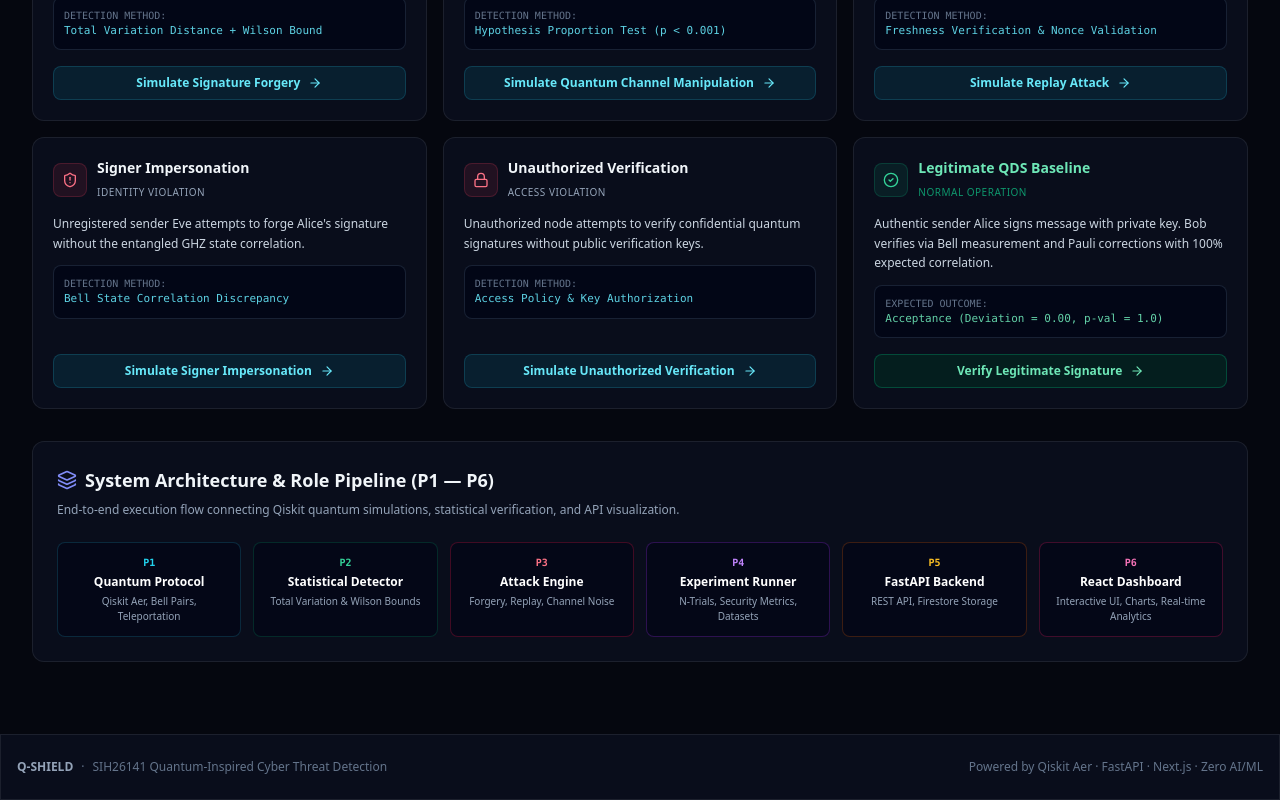
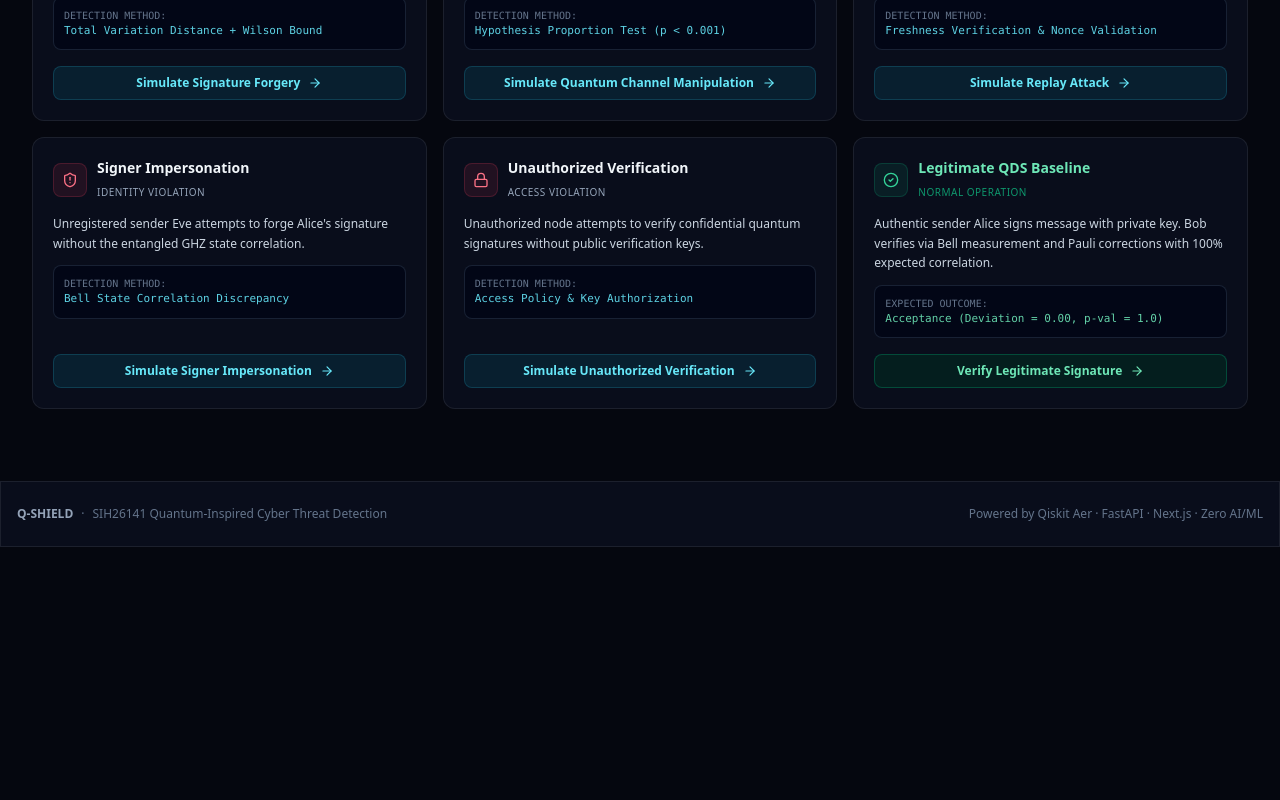
Before and after one commit to VaishnavIUpadyaya/Q-Shield, a Next.js app in the folder frontend/: page / in a window 1280 px wide. Shown: the part 905-1705 px from the top of the page. After the commit the page ends 1452 px from the top, so only its background shows below. Built offline with nearby package versions, Linux system fonts and the light colour scheme; no server answers.

Commit message:
feat: enhance dashboard with real-time quantum simulation and threat analysis

```diff
--- a/frontend/src/components/DashboardOverview.jsx
+++ b/frontend/src/components/DashboardOverview.jsx
@@ -268,55 +268,6 @@ export default function DashboardOverview({ metrics, onNavigateToSim, onRunPrese
           </div>
         </div>
       </div>
-
-      {/* 6-Engineer Architecture Breakdown */}
-      <div className="rounded-xl glass-panel p-6 border border-slate-800">
-        <h2 className="text-lg font-bold text-slate-100 mb-2 flex items-center space-x-2">
-          <Layers className="w-5 h-5 text-indigo-400" />
-          <span>System Architecture & Role Pipeline (P1 — P6)</span>
-        </h2>
-        <p className="text-xs text-slate-400 mb-6">
-          End-to-end execution flow connecting Qiskit quantum simulations, statistical verification, and API visualization.
-        </p>
-
-        <div className="grid grid-cols-2 sm:grid-cols-3 lg:grid-cols-6 gap-3 text-center">
-          <div className="p-3 rounded-lg bg-slate-950/60 border border-cyan-800/40">
-            <span className="text-[10px] font-mono font-bold text-cyan-400 block mb-1">P1</span>
-            <span className="text-xs font-bold text-white block">Quantum Protocol</span>
-            <span className="text-[10px] text-slate-400 block mt-1">Qiskit Aer, Bell Pairs, Teleportation</span>
-          </div>
-
-          <div className="p-3 rounded-lg bg-slate-950/60 border border-emerald-800/40">
-            <span className="text-[10px] font-mono font-bold text-emerald-400 block mb-1">P2</span>
-            <span className="text-xs font-bold text-white block">Statistical Detector</span>
-            <span className="text-[10px] text-slate-400 block mt-1">Total Variation & Wilson Bounds</span>
-          </div>
-
-          <div className="p-3 rounded-lg bg-slate-950/60 border border-rose-800/40">
-            <span className="text-[10px] font-mono font-bold text-rose-400 block mb-1">P3</span>
-            <span className="text-xs font-bold text-white block">Attack Engine</span>
-            <span className="text-[10px] text-slate-400 block mt-1">Forgery, Replay, Channel Noise</span>
-          </div>
-
-          <div className="p-3 rounded-lg bg-slate-950/60 border border-purple-800/40">
-            <span className="text-[10px] font-mono font-bold text-purple-400 block mb-1">P4</span>
-            <span className="text-xs font-bold text-white block">Experiment Runner</span>
-            <span className="text-[10px] text-slate-400 block mt-1">N-Trials, Security Metrics, Datasets</span>
-          </div>
-
-          <div className="p-3 rounded-lg bg-slate-950/60 border border-amber-800/40">
-            <span className="text-[10px] font-mono font-bold text-amber-400 block mb-1">P5</span>
-            <span className="text-xs font-bold text-white block">FastAPI Backend</span>
-            <span className="text-[10px] text-slate-400 block mt-1">REST API, Firestore Storage</span>
-          </div>
-
-          <div className="p-3 rounded-lg bg-slate-950/60 border border-pink-800/40">
-            <span className="text-[10px] font-mono font-bold text-pink-400 block mb-1">P6</span>
-            <span className="text-xs font-bold text-white block">React Dashboard</span>
-            <span className="text-[10px] text-slate-400 block mt-1">Interactive UI, Charts, Real-time Analytics</span>
-          </div>
-        </div>
-      </div>
     </div>
   );
 }
```
